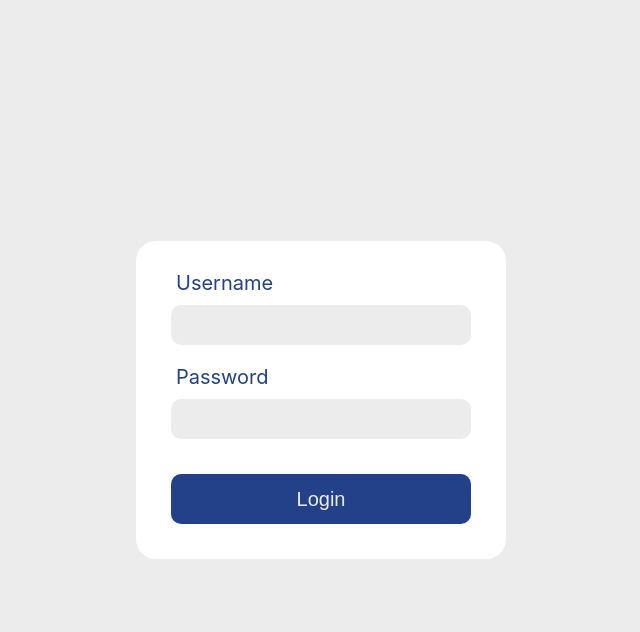
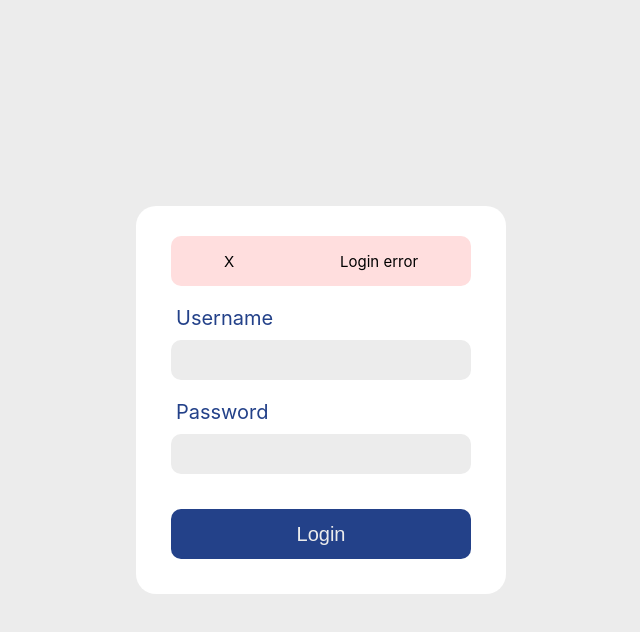
Before and after one commit to gass-git/login-form, a React (Create React App) app: page / in a window 1280 px wide. Both pictures are taken after typing "Sample", "Sample123" into the empty fields and a click on the button "Login". Shown: the top 632 px of the page, without its empty margins (319-959 px from the left). Built offline with nearby package versions, Linux system fonts and the light colour scheme.

Commit message:
alert component added

```diff
--- /dev/null
+++ b/src/components/alert/alert.module.css
@@ -0,0 +1,15 @@
+@import '../../global/root.css';
+
+.container{
+    display:grid;
+    grid-template-columns: auto auto;
+    place-items:center;
+    margin-top:20px;
+    height:50px;
+    font-size:15px;
+    background: var(--alert-bg);
+    border-radius: var(--border-radius1);
+}
+.cross{
+    cursor:pointer;
+}
--- /dev/null
+++ b/src/components/alert/alert.tsx
@@ -0,0 +1,19 @@
+import React, {useContext} from 'react'
+import s from './alert.module.css'
+import { ctx } from '../../App'
+
+export default function Alert() {
+  const {dispatch} = useContext(ctx)
+
+  return (
+    <section className={s.container}>
+        <span
+          className={s.cross}
+          onClick={() => dispatch({type: 'erase error message'})}
+          >
+            X
+          </span>
+        Login error
+    </section>
+  )
+}
--- a/src/components/loginForm/loginForm.module.css
+++ b/src/components/loginForm/loginForm.module.css
@@ -6,7 +6,7 @@
   grid-template-columns: auto;
   padding: 10px 35px 35px 35px;
   width: 300px;
-  border-radius: 20px;
+  border-radius: var(--border-radius2);
 }
 
 .form_box>* {
@@ -22,7 +22,7 @@
   color: var(--input-font-color);
   height: 30px;
   border: none;
-  border-radius: 10px;
+  border-radius: var(--border-radius1);
   background: var(--grey);
   padding: 5px 15px 5px 15px;
 }
@@ -33,7 +33,7 @@
   height: 50px;
   margin-top: 35px;
   border: none;
-  border-radius: 10px;
+  border-radius: var(--border-radius1);
   cursor: pointer;
   transition: 300ms;
 }
--- a/src/components/loginForm/loginForm.tsx
+++ b/src/components/loginForm/loginForm.tsx
@@ -2,12 +2,16 @@ import React, { useContext } from 'react'
 import { handleChange, handleLogin } from '../../handlers'
 import { ctx } from '../../App'
 import s from './loginForm.module.css'
+import Alert from '../alert/alert'
 
 export default function LoginForm(): JSX.Element {
   const { state, dispatch } = useContext(ctx)
 
   return (
     <form className={s.form_box}>
+
+      {state.errorMsg.length !== 0 ? <Alert /> : null}
+
       <label htmlFor='username'>Username</label>
       <input
         type='text'
--- a/src/global/root.css
+++ b/src/global/root.css
@@ -5,4 +5,7 @@
   --input-font-color: #2C3333;
   --btn-color: #234189;
   --btn-color-hover: #2b4fa3;
+  --alert-bg:#FFDEDE;
+  --border-radius1: 10px;
+  --border-radius2: 20px;
 }
--- a/src/state.tsx
+++ b/src/state.tsx
@@ -4,6 +4,7 @@ type Action =
   | {type: 'login' | 'logout'}
   | {type: 'update username'; username: string}
   | {type: 'update password'; password: string}
+  | {type: 'erase error message'}
 
 const initialState = {
   username: '',
@@ -52,6 +53,11 @@ function appReducer(state: StateType, action: Action){
       loggedIn: false
     }
 
+    case 'erase error message': return {
+      ...state,
+      errorMsg: ''
+    }
+
     default: return state
   }
 }
```
